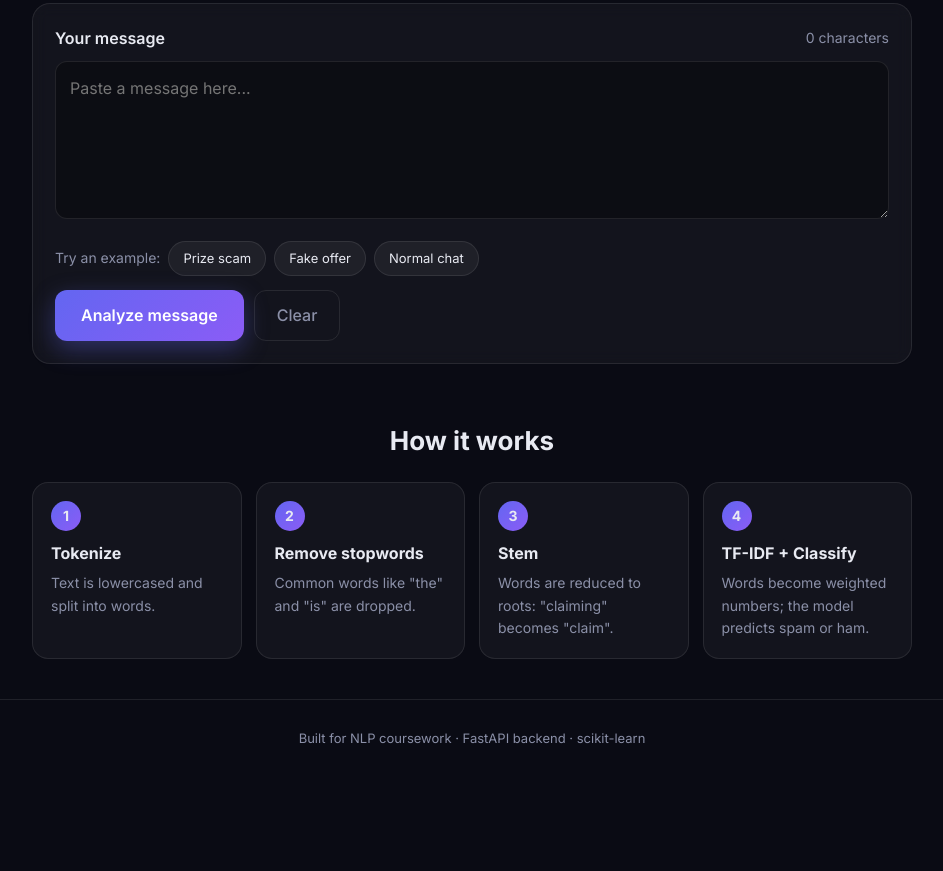
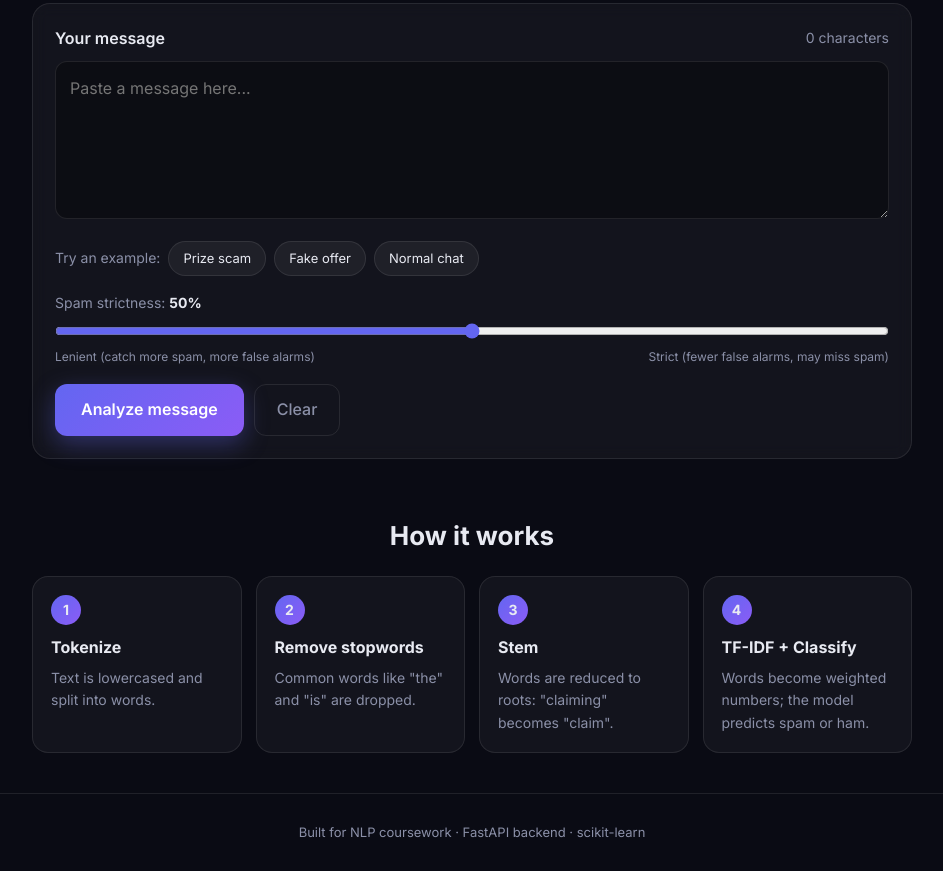
Before and after one commit to razascalesoffical/spamshield, a plain HTML site: page frontend/index.html in a window 1280 px wide. Shown: the part 729-1600 px from the top of the page, without its empty margins (168-1111 px from the left). Before the commit the page ends 1505 px from the top, so only its background shows below. Drawn offline with Linux system fonts and the light colour scheme; no server answers.

Commit message:
Feature 3: threshold slider

```diff
--- a/frontend/index.html
+++ b/frontend/index.html
@@ -68,7 +68,11 @@
         <button class="chip" data-text="URGENT! Your account has been selected for a free gift. Reply YES to claim now">Fake offer</button>
         <button class="chip" data-text="Hey, are we still meeting at the library after class tomorrow?">Normal chat</button>
       </div>
-
+      <div class="thresh">
+        <label for="thr">Spam strictness: <b id="thr-val">50%</b></label>
+        <input type="range" id="thr" min="10" max="90" step="5" value="50">
+        <div class="thr-hint"><span>Lenient (catch more spam, more false alarms)</span><span>Strict (fewer false alarms, may miss spam)</span></div>
+      </div>
       <div class="actions">
         <button id="check-btn" class="btn-primary">Analyze message</button>
         <button id="clear-btn" class="btn-ghost">Clear</button>
--- a/frontend/script.js
+++ b/frontend/script.js
@@ -21,7 +21,7 @@ async function predict() {
     const r = await fetch(`${API}/predict`, {
       method: "POST",
       headers: { "Content-Type": "application/json" },
-      body: JSON.stringify({ text })
+      body: JSON.stringify({ text, threshold: parseInt($("thr").value, 10) / 100 })
     });
     if (!r.ok) throw new Error("HTTP " + r.status);
     render(text, await r.json());
@@ -79,7 +79,7 @@ function render(text, d) {
         <div><h2>${isSpam ? "SPAM" : "HAM (safe)"}</h2><p>Confidence: ${d.confidence}%</p></div>
       </div>
       <div class="meter"><div class="meter-fill" id="meter"></div></div>
-      <div class="meter-label"><span>Spam probability</span><span>${d.spam_probability}%</span></div>
+      <div class="meter-label"><span>Spam probability (threshold ${Math.round(d.threshold * 100)}%)</span><span>${d.spam_probability}%</span></div>
     </div>
     <div class="step-card">
       <h4>Why this verdict? <span class="muted">(red = pushes toward spam, green = toward ham)</span></h4>
@@ -121,6 +121,8 @@ function initAnalyzer() {
   const ta = $("text");
   ta.addEventListener("input", () => { $("count").textContent = ta.value.length + " characters"; });
   $("check-btn").addEventListener("click", predict);
+  $("thr").addEventListener("input", () => { $("thr-val").textContent = $("thr").value + "%"; });
+  $("thr").addEventListener("change", () => { if ($("text").value.trim()) predict(); });
   $("clear-btn").addEventListener("click", () => {
     ta.value = ""; $("count").textContent = "0 characters"; $("result").innerHTML = ""; ta.focus();
   });
--- a/frontend/style.css
+++ b/frontend/style.css
@@ -230,6 +230,8 @@ td.best { color: #86efac; font-weight: 700; }
   .hero { padding: 36px 0 20px; }
   .nav-links a { margin-left: 14px; }
 }
+
+/* Intro */
 html { scroll-behavior: smooth; }
 section[id] { scroll-margin-top: 80px; }
 
@@ -248,6 +250,7 @@ section[id] { scroll-margin-top: 80px; }
 .feat-ico { font-size: 26px; }
 .feat h3 { margin: 10px 0 6px; font-size: 16px; }
 .feat p { margin: 0; color: var(--muted); font-size: 14px; }
+
 /* Explainability */
 .msg-box {
   padding: 14px; border-radius: 12px; background: rgba(0, 0, 0, 0.3);
@@ -273,6 +276,7 @@ section[id] { scroll-margin-top: 80px; }
   background: var(--panel); border: 1px solid var(--border); border-radius: 16px; padding: 18px;
 }
 .tw-col h3 { margin: 0 0 8px; font-size: 15px; }
+
 /* Evaluation upgrade */
 .ctr { text-align: center; }
 .tag {
@@ -289,3 +293,10 @@ section[id] { scroll-margin-top: 80px; }
   color: var(--text); background: rgba(0, 0, 0, 0.35); border: 1px solid var(--border);
 }
 .card-block .cm { max-width: 100%; }
+
+/* Threshold slider */
+.thresh { margin: 6px 0 18px; }
+.thresh label { font-size: 14px; color: var(--muted); }
+.thresh label b { color: var(--text); }
+.thresh input[type=range] { width: 100%; accent-color: var(--primary); margin: 8px 0 2px; }
+.thr-hint { display: flex; justify-content: space-between; gap: 12px; font-size: 12px; color: var(--muted); }
```
